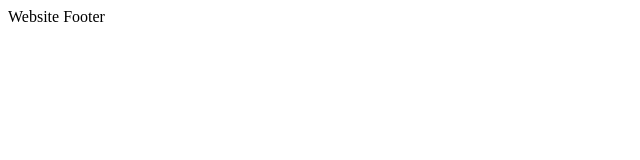
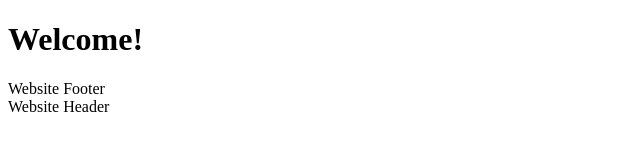
Before and after one commit to ffaaiii/project--web-ku, a plain HTML site: page index.html in a window 1280 px wide. Shown: the whole page, without its empty margins (0-640 px from the left). Drawn offline with Linux system fonts and the light colour scheme.

Commit message:
Add welcome title

```diff
--- a/index.html
+++ b/index.html
@@ -6,7 +6,11 @@
 </head>
 
 <body>
+    <h1>Welcome!</h1>
+
     <footer>Website Footer</footer>
+    <header>Website Header</header>
+
 </body>
 
 </html>
```
